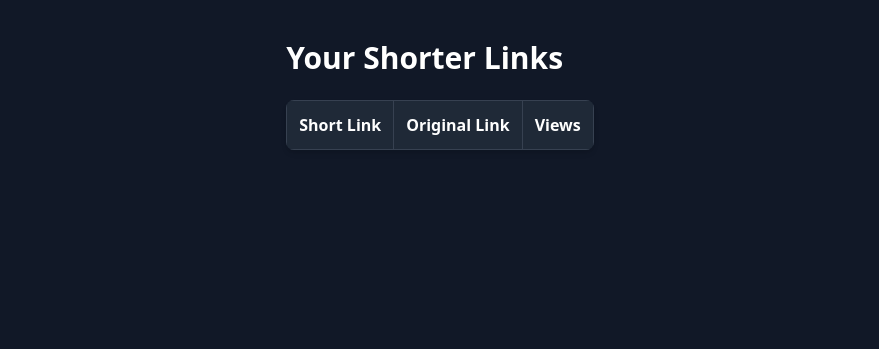
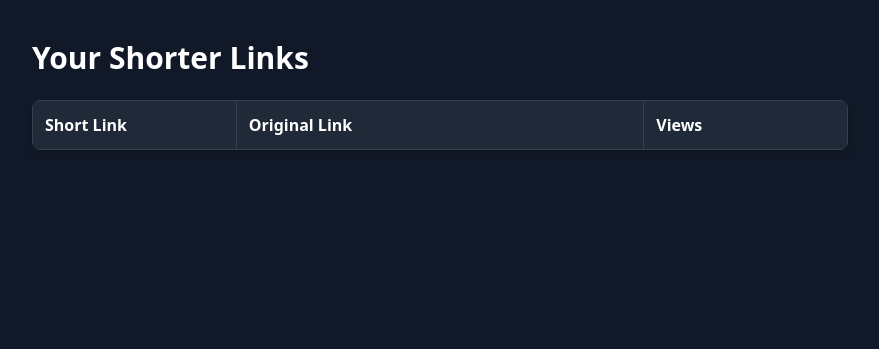
Before and after one commit to mateo-rfz/shorterLink, a Flask app: template templates/cmain.html in a window 1280 px wide. Shown: the part 80-429 px from the top of the page, without its empty margins (200-1079 px from the left). Run offline with Flask 3, Linux system fonts and the light colour scheme; the template is opened without the code that fills it, so the values that code supplies are empty; data comes from the database, SQL or seed files in the repository; some libraries are stand-ins or nearby versions.

Commit message:
fix table on long links

```diff
--- a/templates/cmain.html
+++ b/templates/cmain.html
@@ -21,22 +21,22 @@
     <!-- Main Content -->
     <main class="flex-1 p-5 sm:p-10 text-center sm:text-left max-w-4xl mx-auto">
         <h2 class="text-2xl sm:text-3xl font-semibold mb-4 sm:mb-6">Your Shorter Links</h2>
-            <div class="overflow-x-auto rounded-lg shadow-md">
-                <table class="w-full table-auto border-collapse border border-gray-700 text-left text-sm sm:text-base">
+        <div class="w-full overflow-x-auto rounded-lg shadow-md">
+            <table class="w-full table-fixed border-collapse border border-gray-700 text-left text-sm sm:text-base">
                 <thead class="bg-gray-800">
                     <tr>
-                            <th class="border border-gray-700 p-2 sm:p-3">Short Link</th>
-                            <th class="border border-gray-700 p-2 sm:p-3">Original Link</th>
-                            <th class="border border-gray-700 p-2 sm:p-3">Views</th>
+                        <th class="border border-gray-700 p-2 sm:p-3 w-1/4 min-w-[120px]">Short Link</th>
+                        <th class="border border-gray-700 p-2 sm:p-3 w-1/2 min-w-[200px]">Original Link</th>
+                        <th class="border border-gray-700 p-2 sm:p-3 w-1/4 min-w-[100px]">Views</th>
                     </tr>
                 </thead>
                 <tbody class="bg-gray-700">
                     {% for link in links %}
                     <tr>
-                            <td class="border border-gray-600 p-2 sm:p-3 text-blue-400 hover:underline">
-                                <a href="{{ link[0] }}" target="_blank">{{ link[0] }}</a>
+                        <td class="border border-gray-600 p-2 sm:p-3 break-words">
+                            <a href="{{ link[0] }}" target="_blank" class="text-blue-400 hover:underline">{{ link[0] }}</a>
                         </td>
-                            <td class="border border-gray-600 p-2 sm:p-3 truncate max-w-xs">{{ link[1] }}</td>
+                        <td class="border border-gray-600 p-2 sm:p-3 break-words truncate">{{ link[1] }}</td>
                         <td class="border border-gray-600 p-2 sm:p-3">{{ link[2] }}</td>
                     </tr>
                     {% endfor %}
```
Lines whose indentation alone changed are shown as unchanged.
